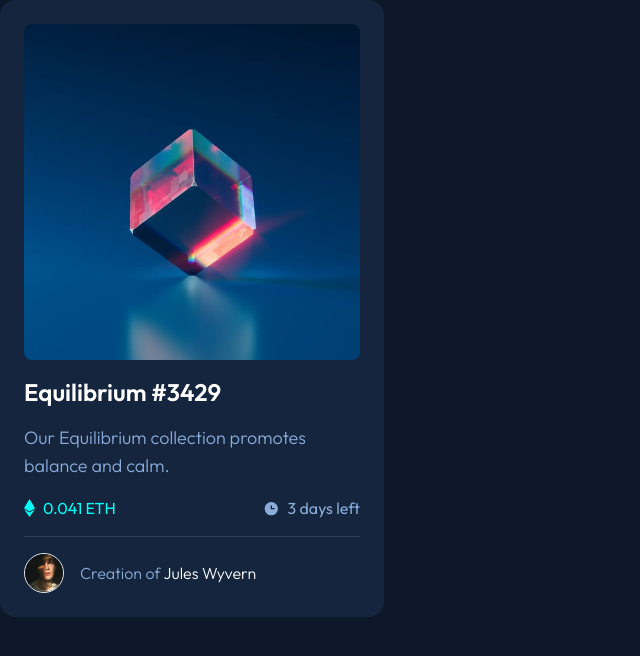
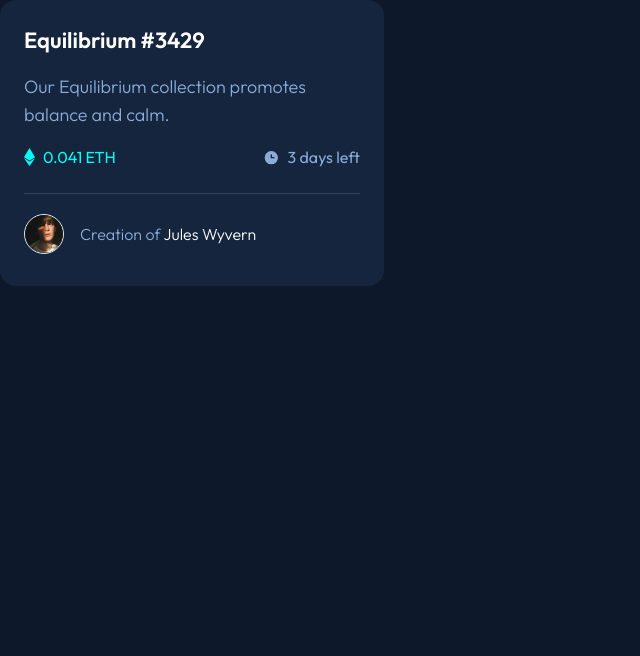
Before and after one commit to devmor-j/fm-nft-preview-card-component, a website: page index.html in a window 1280 px wide. Shown: the whole page, without its empty margins (0-640 px from the left). Drawn offline with nearby package versions, Linux system fonts and the light colour scheme; files that its build step writes are made by us from their sources.

Commit message:
👌 IMPROVE: Adjust paddings and title font size

```diff
--- a/index.html
+++ b/index.html
@@ -22,13 +22,12 @@
       <!-- card -->
       <div class="max-w-sm p-6 bg-nft-dark-blue-card text-nft-soft-blue rounded-2xl font-light flex flex-col gap-4">
 
-        <!-- header -->
-        <img class="block w-full rounded-lg" src="./images/image-equilibrium.jpg" alt="Equilibrium">
-        <h1 class="text-2xl text-nft-white font-semibold">Equilibrium #3429</h1>
+        <!-- header content -->
+        <h1 class="text-[1.375rem] text-nft-white font-semibold">Equilibrium #3429</h1>
         <p class="text-lg">Our Equilibrium collection promotes balance and calm.</p>
 
         <!-- balance info -->
-        <div class="flex justify-between items-center font-normal">
+        <div class="flex justify-between items-center font-normal pb-2">
           <div class="flex gap-2">
             <img class="object-contain" src="./images/icon-ethereum.svg" alt="Ethereum">
             <span class="text-nft-cyan">0.041 ETH</span>
@@ -40,10 +39,10 @@
         </div>
 
         <!-- line -->
-        <hr class="border-nft-dark-blue-line">
+        <hr class="border-nft-dark-blue-line pb-1">
 
         <!-- profile -->
-        <div class="flex gap-4 items-center">
+        <div class="flex gap-4 items-center pb-2">
           <img class="w-10 border rounded-full" src="./images/image-avatar.png" alt="Avatar">
           <p>Creation of <span class="text-nft-white">Jules Wyvern</span></p>
         </div>
```
